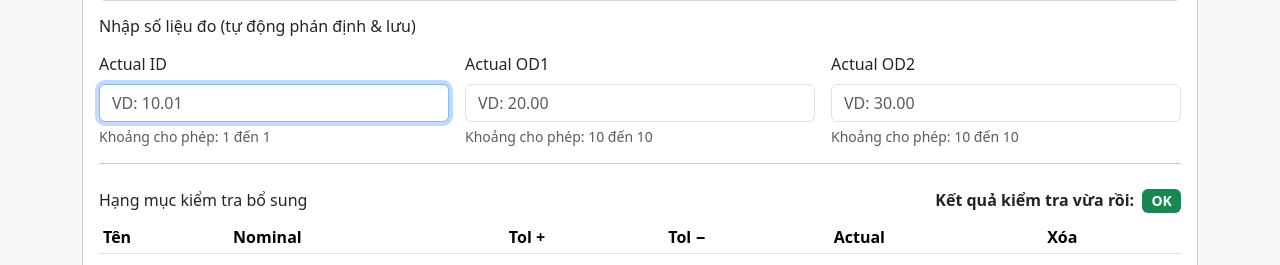
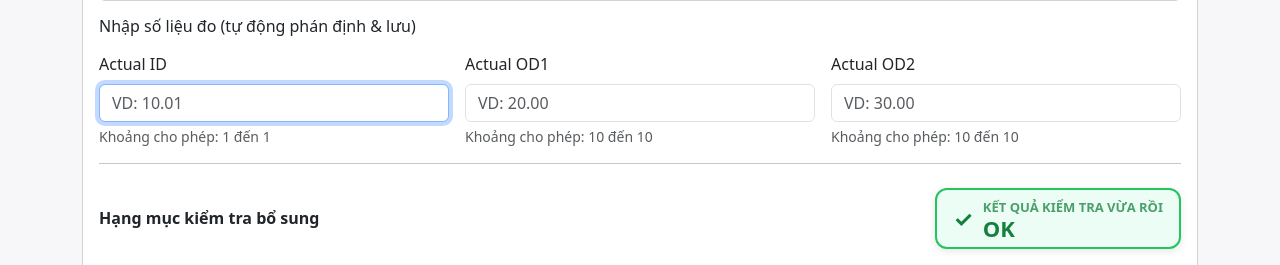
Before and after one commit to leanhvu2206-byte/Deploypoly, a Flask app: template templates/inspect.html in a window 1280 px wide. Shown: the part 397-662 px from the top of the page. Run offline with Flask 3, Linux system fonts and the light colour scheme; the template is opened without the code that fills it: most values are stand-ins (such as "Sample title", 1, 10 or a date in 2020); lists and menus that the app fills with data are empty; some libraries are stand-ins or nearby versions.

Commit message:
Update inspect.html

```diff
--- a/templates/inspect.html
+++ b/templates/inspect.html
@@ -325,25 +325,97 @@
     {# HÀNG 4: Bảng hạng mục kiểm tra bổ sung #}
 <div class="mt-2">
 
-  <div class="d-flex justify-content-between align-items-center mb-2">
+  <style>
+    .last-result-box {
+      display: flex;
+      align-items: center;
+      gap: 10px;
+      padding: 8px 16px;
+      border-radius: 12px;
+      font-weight: 700;
+      box-shadow: 0 2px 8px rgba(0,0,0,0.10);
+    }
 
-    <h6 class="mb-0">Hạng mục kiểm tra bổ sung</h6>
+    .last-result-ok {
+      background: #ecfdf5;
+      border: 2px solid #22c55e;
+      color: #15803d;
+    }
+
+    .last-result-ng {
+      background: #fef2f2;
+      border: 2px solid #ef4444;
+      color: #b91c1c;
+    }
+
+    .last-result-label {
+      font-size: 13px;
+      font-weight: 600;
+      opacity: .75;
+    }
+
+    .last-result-value {
+      font-size: 22px;
+      font-weight: 800;
+      line-height: 1;
+    }
+
+    .last-result-icon {
+      font-size: 22px;
+    }
+  </style>
+
+
+  <div class="d-flex justify-content-between align-items-center mb-3 flex-wrap gap-2">
+
+    <h6 class="mb-0 fw-bold">
+      Hạng mục kiểm tra bổ sung
+    </h6>
+
 
     {% if verdict.overall is not none %}
-      <div>
-        <strong>Kết quả kiểm tra vừa rồi:</strong>
 
-        {% if verdict.overall %}
-          <span class="badge bg-success ms-1" style="font-size: 14px;">
-            OK
-          </span>
-        {% else %}
-          <span class="badge bg-danger ms-1" style="font-size: 14px;">
-            NG
-          </span>
-        {% endif %}
-      </div>
+      {% if verdict.overall %}
+
+        <div class="last-result-box last-result-ok">
+
+          <span class="last-result-icon">✓</span>
+
+          <div>
+            <div class="last-result-label">
+              KẾT QUẢ KIỂM TRA VỪA RỒI
+            </div>
+
+            <div class="last-result-value">
+              OK
+            </div>
+          </div>
+
+        </div>
+
+      {% else %}
+
+        <div class="last-result-box last-result-ng">
+
+          <span class="last-result-icon">✕</span>
+
+          <div>
+            <div class="last-result-label">
+              KẾT QUẢ KIỂM TRA VỪA RỒI
+            </div>
+
+            <div class="last-result-value">
+              NG
+            </div>
+          </div>
+
+        </div>
+
+      {% endif %}
+
     {% endif %}
+
+  </div>
 
   </div>
       <div class="table-responsive">
```
